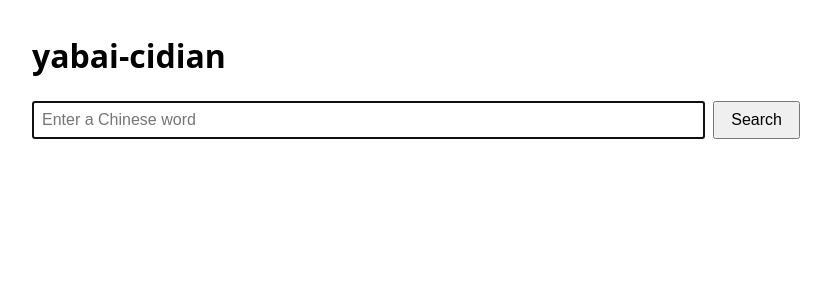
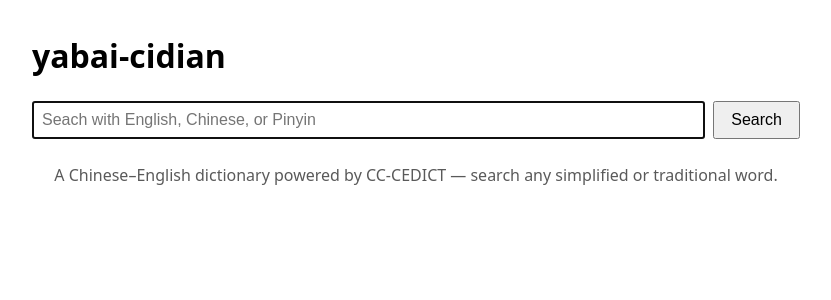
Before and after one commit to Furretar/Yabai-Search-ZH, a FastAPI app: page / in a window 1280 px wide. Shown: the top 300 px of the page, without its empty margins (224-1055 px from the left). Run offline with FastAPI, Linux system fonts and the light colour scheme.

Commit message:
add description below search bar

```diff
--- a/yabai_cidian/static/style.css
+++ b/yabai_cidian/static/style.css
@@ -58,3 +58,10 @@ button {
 .muted {
   color: color-mix(in srgb, currentColor 60%, transparent);
 }
+
+/* Centered description shown under the search bar. */
+.tagline {
+  text-align: center;
+  color: color-mix(in srgb, currentColor 65%, transparent);
+  margin-top: 1rem;
+}
--- a/yabai_cidian/templates/index.html
+++ b/yabai_cidian/templates/index.html
@@ -1,5 +1,6 @@
 <!doctype html>
 <html lang="en">
+
 <head>
     <meta charset="utf-8">
     <!-- Make the page scale correctly on mobile devices. -->
@@ -8,18 +9,22 @@
     <!-- Stylesheet served from the /static mount (yabai_cidian/static/style.css). -->
     <link rel="stylesheet" href="/static/style.css">
 </head>
+
 <body>
     <!-- Page title / heading. -->
     <h1>yabai-cidian</h1>
     <!-- Search bar. Wired up by app.js, which calls /api/search and renders
        the results into #results below. -->
     <form id="search-form" role="search" autocomplete="off">
-    <input type="search" id="q" name="q" placeholder="Enter a Chinese word" autofocus>
+        <input type="search" id="q" name="q" placeholder="Seach with English, Chinese, or Pinyin" autofocus>
         <button type="submit">Search</button>
   </form>
+  <!-- Centered description shown under the search bar. -->
+  <p class="tagline">A Chinese–English dictionary powered by CC-CEDICT — search any simplified or traditional word.</p>
   <!-- Where app.js renders the search results. -->
   <div id="results"></div>
     <!-- Front-end script served from the /static mount (static/app.js). -->
     <script src="/static/app.js"></script>
 </body>
+
 </html>
```
Lines whose indentation alone changed are shown as unchanged.
